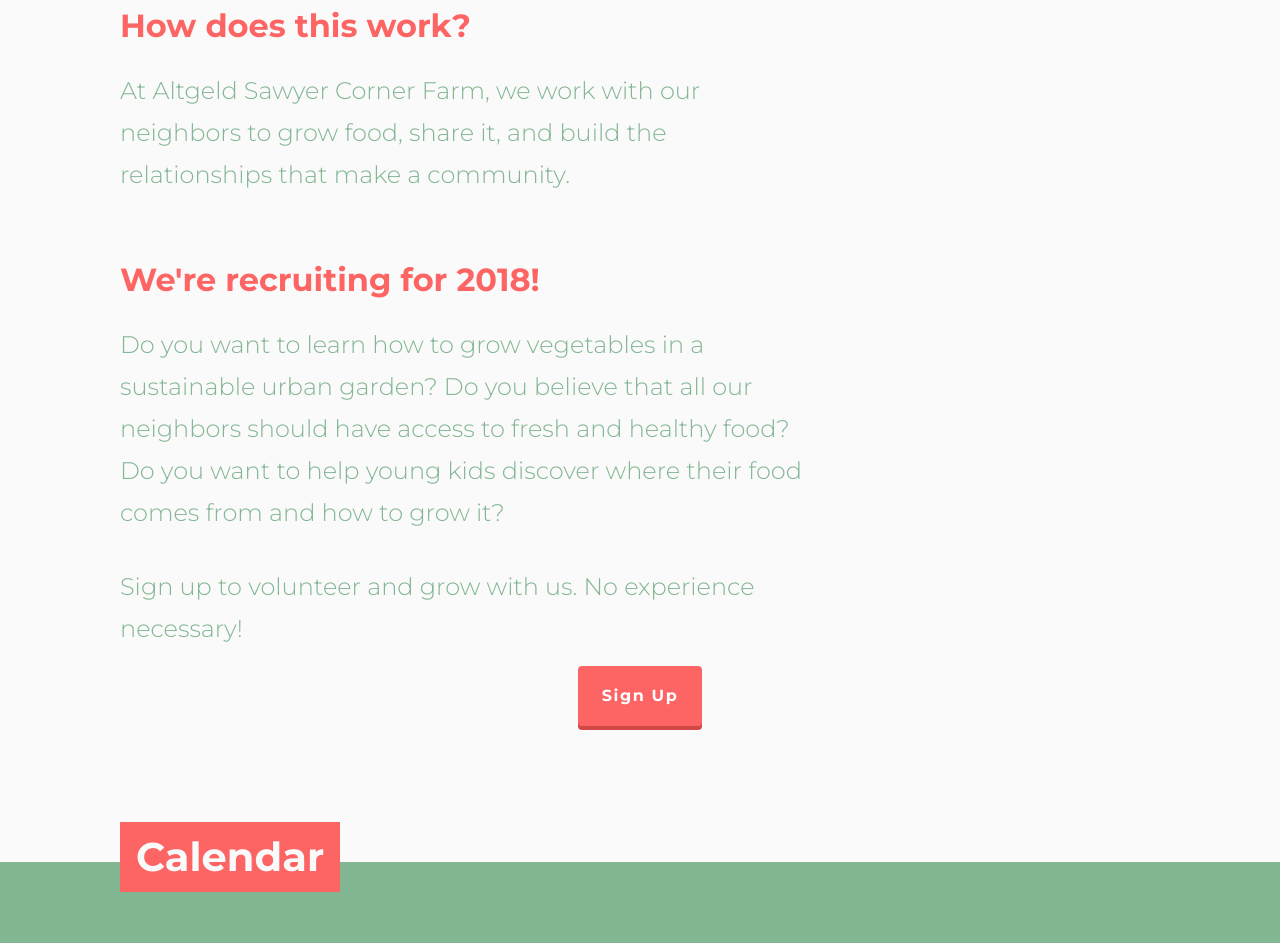
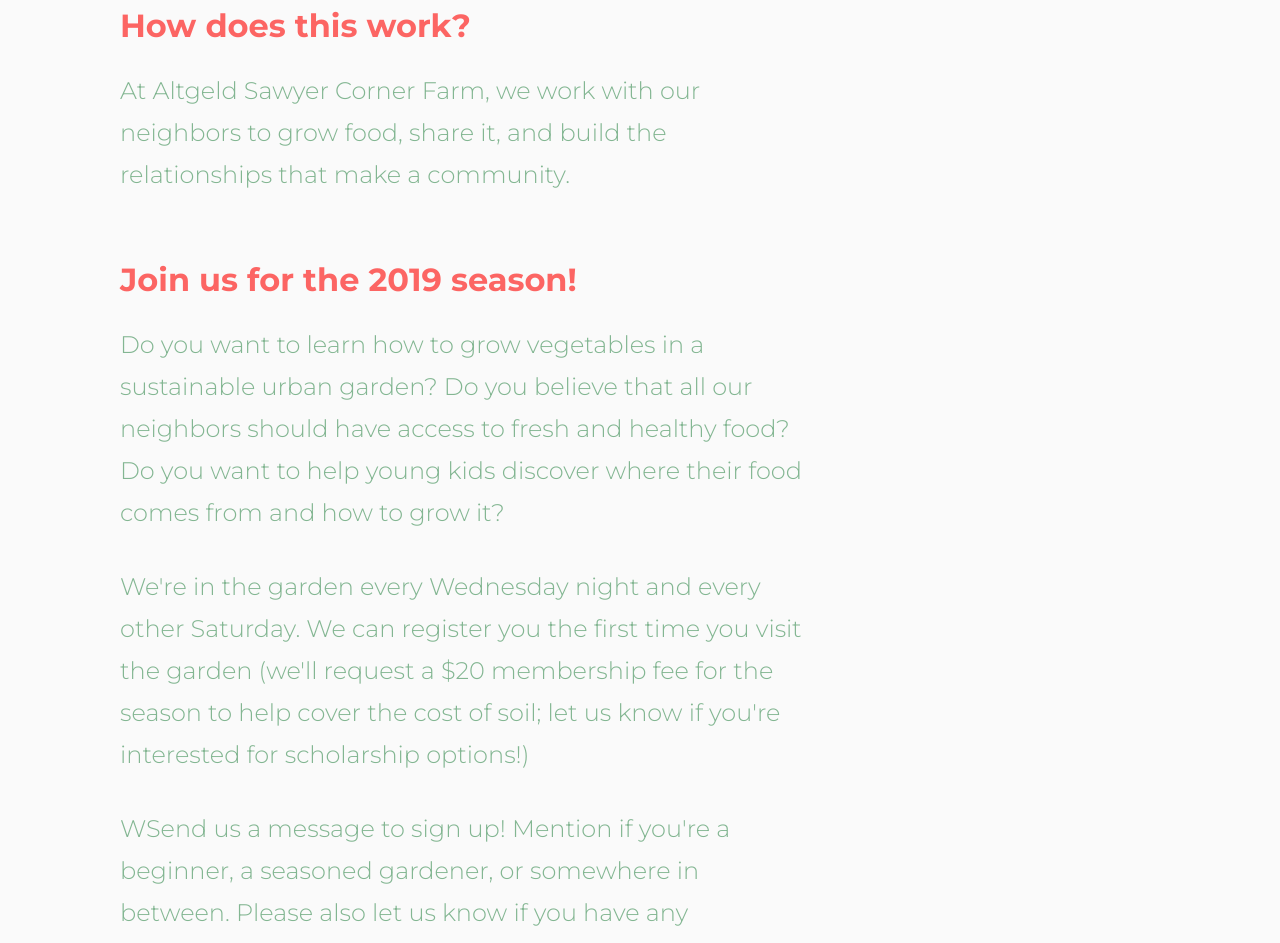
Before and after one commit to cgreim/farm-site, a Jekyll site: the page built from index.md, in a window 1280 px wide and 1400 px high, scrolled down 997 px. Shown: the top 943 px of the window. Built offline with Jekyll 4.4.1, drawn with Linux system fonts in a browser that asks for light colours; some of the changed text lies outside the part shown.

Commit message:
updating splash for 2019
making edits for Sam for 2019 season

```diff
--- a/_layouts/splash.html
+++ b/_layouts/splash.html
@@ -74,15 +74,16 @@
 
     	<div class="ds-l-row">
     		<div class="ds-l-md-col--8">
-    				<h4 class="ds-u-margin-y--0 ds-u-padding-top--5">We're recruiting for 2018!</h4>
+    				<h4 class="ds-u-margin-y--0 ds-u-padding-top--5">Join us for the 2019 season!</h4>
     				<p class=" ds-u-margin--0 ds-u-padding-y--2">Do you want to learn how to grow vegetables in a sustainable urban garden? Do you believe that all our neighbors should have access to fresh and healthy food? Do you want to help young kids discover where their food comes from and how to grow it?</p>
-    				<p class=" ds-u-margin--0 ds-u-padding-y--2">Sign up to volunteer and grow with us. No experience necessary!</p>
+    				<p class=" ds-u-margin--0 ds-u-padding-y--2">We're in the garden every Wednesday night and every other Saturday. We can register you the first time you visit the garden (we'll request a $20 membership fee for the season to help cover the cost of soil; let us know if you're interested for scholarship options!)</p>
+            <p class=" ds-u-margin--0 ds-u-padding-y--2">WSend us a message to sign up! Mention if you're a beginner, a seasoned gardener, or somewhere in between. Please also let us know if you have any questions about accessibility. No experience necessary!</p>
     			</div>
     	</div>
 
     	<div class="ds-l-row ds-u-margin-y--8">
     		<div class="ds-l-col ds-u-display--flex ds-u-justify-content--center">
-    			<a href="https://docs.google.com/forms/d/e/1FAIpQLSdL_BNZ0TQ4I0E7KUktLPBgA4ebWPqGcuI-GPZtGCOSzKbXIQ/viewform" class="button ds-u-margin-bottom--7 ds-u-padding-y--2 ds-u-padding-x--3">Sign Up</a>
+    			<a href="https://docs.google.com/forms/d/e/1FAIpQLSdL_BNZ0TQ4I0E7KUktLPBgA4ebWPqGcuI-GPZtGCOSzKbXIQ/viewform" class="button ds-u-margin-bottom--7 ds-u-padding-y--2 ds-u-padding-x--3">Contact Us</a>
     		</div>
     	</div>
     	<div class="ds-l-row ds-u-padding--5"></div>
```
